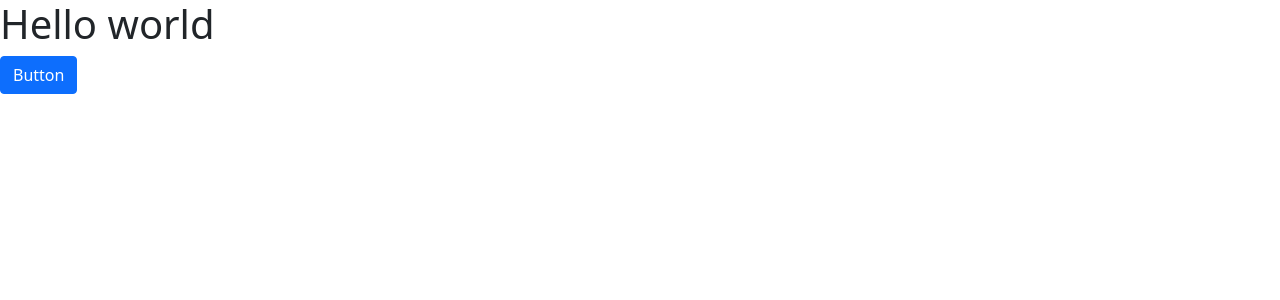
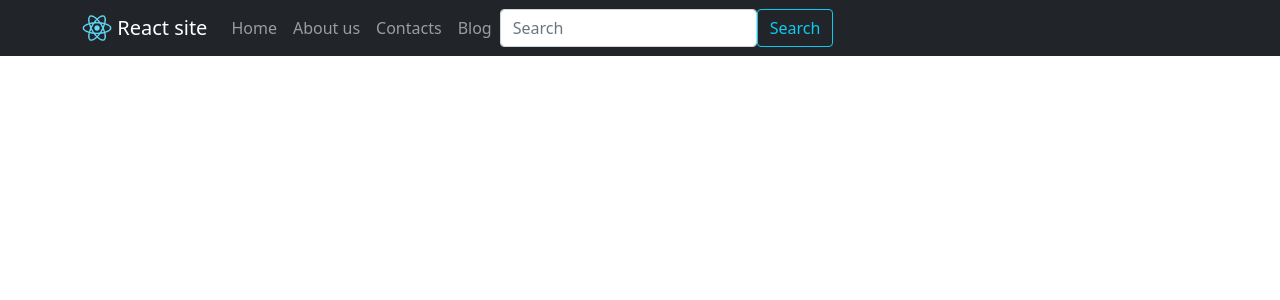
Before and after one commit to CoolSheff131/react-site, a React (Create React App) app: page / in a window 1280 px wide. Shown: the top 300 px of the page. Built offline with nearby package versions, Linux system fonts and the light colour scheme.

Commit message:
создана шапка

```diff
--- a/src/App.js
+++ b/src/App.js
@@ -1,12 +1,12 @@
 import './App.css';
 import {Button} from 'react-bootstrap';
 import 'bootstrap/dist/css/bootstrap.min.css';
+import Header from './Components/Header';
 
 function App() {
   return (
     <div>
-      <h1>Hello world</h1>
-      <Button variant="primary">Button</Button>
+      <Header/>
     </div>
   );
 }
--- /dev/null
+++ b/src/Components/Header.js
@@ -0,0 +1,43 @@
+import React, {Component} from 'react'
+import { Container, FormControl, Nav, Navbar, Form, Button } from 'react-bootstrap'
+import logo from './logo192.png'
+ export default class Header extends Component{
+    render(){
+        return (
+            <>
+            <Navbar fixed="top" collapseOnSelect expand="md" bg="dark" variant="dark">
+                <Container>
+                    <Navbar.Brand href="/">
+                        <img
+                            src={logo}
+                            height="30"
+                            width="30"
+                            className="d-inline-block align-top"
+                            alt="logo"
+                            /> React site
+                    </Navbar.Brand>
+
+                    <Navbar.Toggle aria-controls="responsive-navbar-nav"/>
+                    <Navbar.Collapse id="responsive-navbar-nav">
+                        <Nav className="mr-auto">
+                            <Nav.Link href="/">Home</Nav.Link>
+                            <Nav.Link href="/about">About us</Nav.Link>
+                            <Nav.Link href="/contacs">Contacts</Nav.Link>
+                            <Nav.Link href="/blog">Blog </Nav.Link>
+                        </Nav>
+                        <Form className='d-flex'>
+                            <FormControl
+                                type="text"
+                                placeholder="Search"
+                                className="mr-sm-2"
+                            />
+                            <Button variant="outline-info">Search</Button>
+                        </Form>
+                    </Navbar.Collapse>
+                </Container>
+            </Navbar>
+            </>
+        )
+
+    }
+}
```
Also changed, not shown: src/Components/logo192.png (renamed from public/logo192.png).
